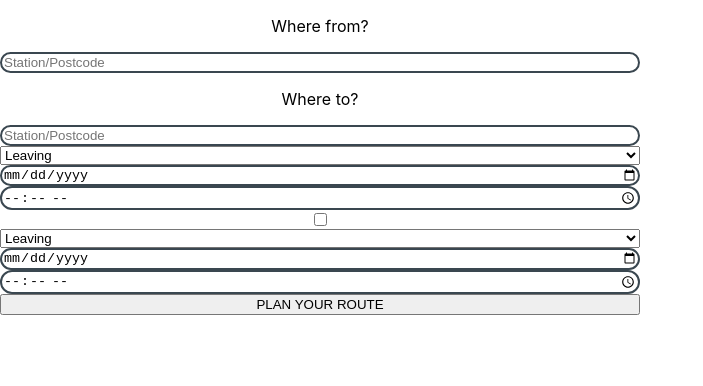
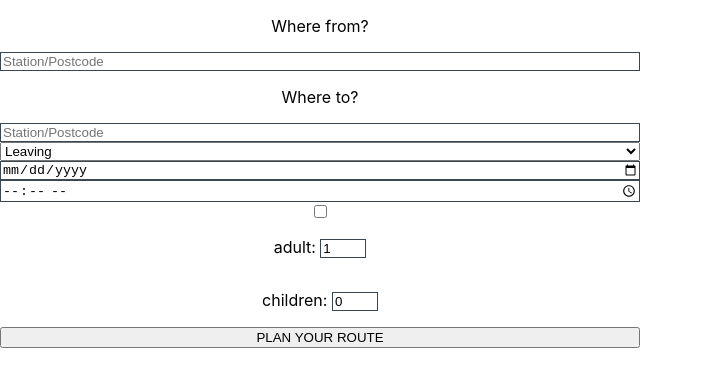
Before and after one commit to DuncanRitchie/Train_app, a React (Create React App) app: page / in a window 1280 px wide. Shown: the top 386 px of the page, without its empty margins (0-703 px from the left). Built offline with nearby package versions, Linux system fonts and the light colour scheme.

Commit message:
manage to get all the props data to pass down for the form. Need to check the ternary operator for checkReturn

```diff
--- a/src/App.js
+++ b/src/App.js
@@ -8,7 +8,7 @@ class App extends Component {
       toStation: '',
       leavingDate: '',
       leavingTime: '',
-      return: false,
+      returnCheck: false,
       returnDate: '',
       returnTime: '',
       adults: 1,
@@ -16,11 +16,102 @@ class App extends Component {
       railcards: '',
     }
 
+  handleChangeFrom = (e) => {
+    this.setState({
+      fromStation: e.target.value
+    })
+  }
+
+  handleChangeTo = (e) => {
+    this.setState({
+      toStation: e.target.value
+    })
+  }
+
+  // handleChangeStatus = (e) => {
+  //   this.setState({
+
+  //   })
+  // }
+
+  handleChangeDate = (e) => {
+    this.setState({
+      leavingDate: e.target.value
+    })
+  }
+
+  handleChangeTime = (e) => {
+    this.setState({
+      leavingTime: e.target.value
+    })
+  }
+
+  checkReturn = (e) => {
+    this.setState({
+      returnCheck: e.target.checked
+    })
+  }
+
+  // handleChangeReturnStatus = (e) => {
+  //   this.setState({
+
+  //   })
+  // }
+
+  handleChangeReturnDate = (e) => {
+    this.setState({
+      returnDate: e.target.value
+    })
+  }
+
+  handleChangeReturnTime = (e) => {
+    this.setState({
+      returnTime: e.target.value
+    })
+  }
+
+  handleChangeCountAdult = (e) => {
+    this.setState({
+      adults: e.target.value
+    })
+  }
+
+  handlecChangeCountChild = (e) =>  {
+    this.setState({
+      kids: e.target.value
+    })
+  }
+
+  // toStationValue, leavingDate, leavingTime, returning, returningDate, returningTime, handleChangeFrom, handleChangeTo, handleChangeStatus, handleChangeDate, handleChangeTime, checkReturn, handleChangeReturnStatus, handleChangeReturnDate, handleChangeReturnTime
 
   render() {
+
+    const { fromStation, toStation, leavingDate, leavingTime, returnCheck, returningDate, returningTime, adults, kids } = this.state
     return (
       <div className="App">
-      <Home/>
+      <Home
+        fromStationValue={fromStation}
+        toStationValue={toStation}
+        leavingDate={leavingDate}
+        leavingTime={leavingTime}
+        returning={returnCheck}
+        returningDate={returningDate}
+        returningTime={returningTime}
+        adultCount={adults}
+        childCount={kids}
+        handleChangeFrom={this.handleChangeFrom}
+        handleChangeTo={this.handleChangeTo}
+        // handleChangeStatus={this.handleChangeStatus}
+        handleChangeDate={this.handleChangeDate}
+        handleChangeTime={this.handleChangeTime}
+        checkReturn={this.checkReturn}
+        // handleChangeReturnStatus={this.handleChangeReturnStatus}
+        handleChangeReturnDate={this.handleChangeReturnDate}
+        handleChangeReturnTime={this.handleChangeReturnTime}
+        handleChangeCountAdult={this.handleChangeCountAdult}
+        handlecChangeCountChild={this.handlecChangeCountChild}
+      />
+
         {/* <HeaderBar/>
 
         <Menu/> */}
--- a/src/components/home/Home.css
+++ b/src/components/home/Home.css
@@ -1,7 +1,6 @@
 
 input {
-    border-radius: 25px;
-    border: 2px solid #3A4750;
+    border: 1px solid #3A4750;
 }
 
 form {
--- a/src/components/home/Home.jsx
+++ b/src/components/home/Home.jsx
@@ -2,28 +2,38 @@ import React from 'react';
 import './Home.css';
 
 const Home = (props) => {
+    const { fromStationValue,toStationValue, leavingDate, leavingTime, returning, returningDate, returningTime, adultCount, childCount, handleChangeFrom, handleChangeTo, handleChangeStatus, handleChangeDate, handleChangeTime, checkReturn, handleChangeReturnStatus, handleChangeReturnDate, handleChangeReturnTime, handleChangeCountAdult, handleChangeCountChild } = props
     return (
         <div id="journeyplanner">
             <form onSubmit={props.handlSubmit}>
                 <p>Where from?</p>
-                <input type="text" name="fromStation" value="" placeholder="Station/Postcode" onChange={props.handleChangeFrom}/>
+                <input type="text" name="fromStation" value={fromStationValue} placeholder="Station/Postcode" onChange={(e)=>handleChangeFrom(e)}/>
                 <p>Where to?</p>
-                <input type="text" name="toStation" value="" placeholder="Station/Postcode" onChange={props.handleChangeTo}/>
+                <input type="text" name="toStation" value={toStationValue}  placeholder="Station/Postcode" onChange={(e)=>handleChangeTo(e)}/>
 
-                <select name="Status" onChange={props.handleChangeStatus}>
+                <select name="Status" onChange={(e)=>handleChangeStatus(e)}>
                     <option value="Leaving">Leaving</option>
                     <option value="Arriving">Arriving</option>
                 </select>
-                <input type="date" name="LeavingDate" value="" placeholder="Today" onChange={props.handleChangeDate}/>
-                <input type="time" name="LeavingTime" value="" placeholder="Time" onChange={props.handleChangeTime}/>
-                <input type="checkbox" name="returning?" value="return" onChange={props.checkReturn}/>
+                <input type="date" name="LeavingDate" value={leavingDate} placeholder="Today" onChange={(e)=>handleChangeDate(e)}/>
+                <input type="time" name="LeavingTime" value={leavingTime}  placeholder="Time" onChange={(e)=>handleChangeTime(e)}/>
 
-                <select name="Status" onChange={props.handleChangeReturnStatus}>
-                    <option value="Leaving">Leaving</option>
-                    <option value="Arriving">Arriving</option>
-                </select>
-                <input type="date" name="ReturningDate" value="" placeholder="Tomorrow" onChange={props.handleChangeReturnDate}/>
-                <input type="time" name="ReturningTime" value="" placeholder="Time" onChange={props.handleChangeReturnTime}/>
+                <input type="checkbox" name="returning?" value={returning} onChange={(e)=>checkReturn(e)}/>
+
+                {props.checkReturn === true ? (
+                    <span>
+                    <select name="Status" onChange={(e)=>props.handleChangeReturnStatus(e)}>
+                        <option value="Leaving">Leaving</option>
+                        <option value="Arriving">Arriving</option>
+                    </select>
+                    <input type="date" name="ReturningDate" value={returningDate}  placeholder="Tomorrow" onChange={(e)=>handleChangeReturnDate(e)}/>
+                    <input type="time" name="ReturningTime" value={returningTime}  placeholder="Time" onChange={(e)=>handleChangeReturnTime(e)}/></span>
+                ) : (
+                    <span></span>
+                )}
+
+                <p>adult: <input type="number" min='1' max='5' name='adultcounter' value={adultCount} onChange={(e)=>handleChangeCountAdult(e)}/></p>
+                <p>children: <input type="number" min='0' max='5' name='kidscounter' value={childCount} onChange={(e)=>handleChangeCountChild(e)}/></p>
 
                 <button onSubmit={props.handleSubmitForm}>PLAN YOUR ROUTE</button>
             </form>
```
Also changed, not shown: src/components/home/TraintimesCard.jsx (added, +11 -0 lines).
